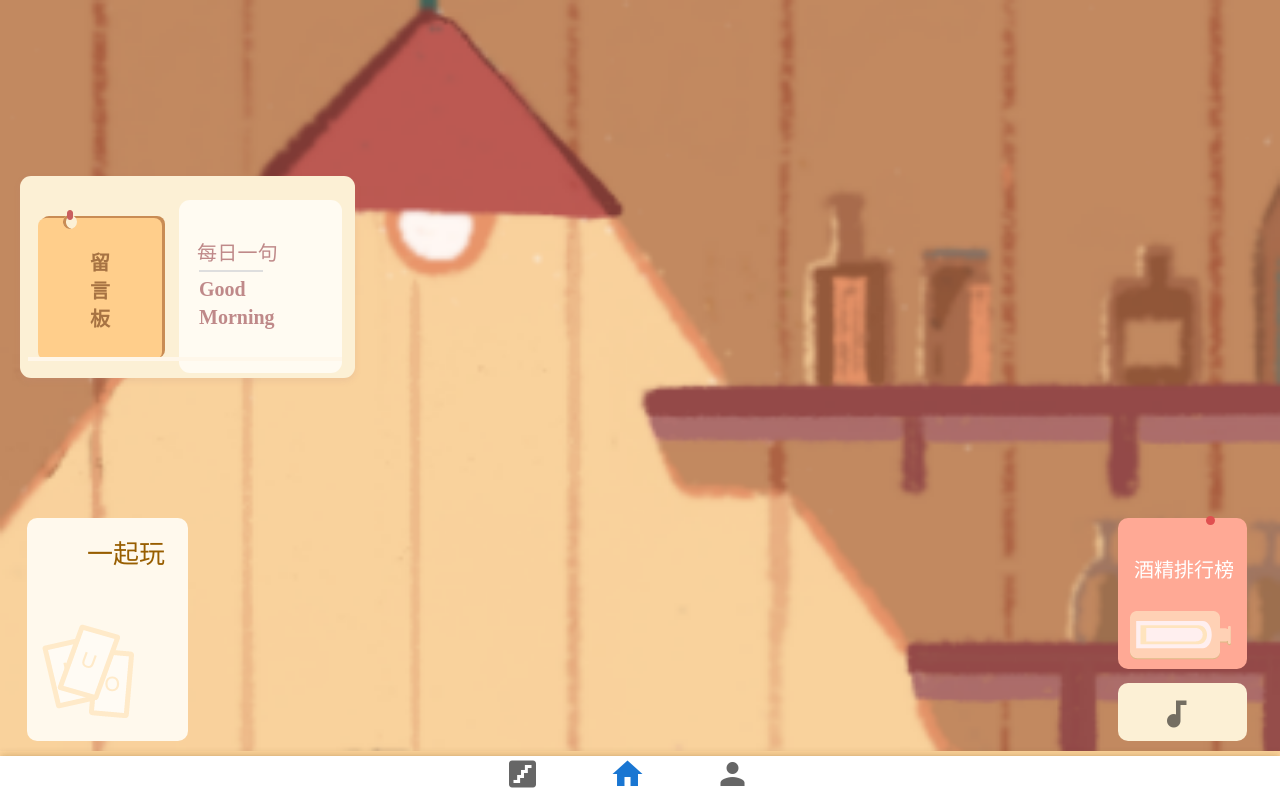
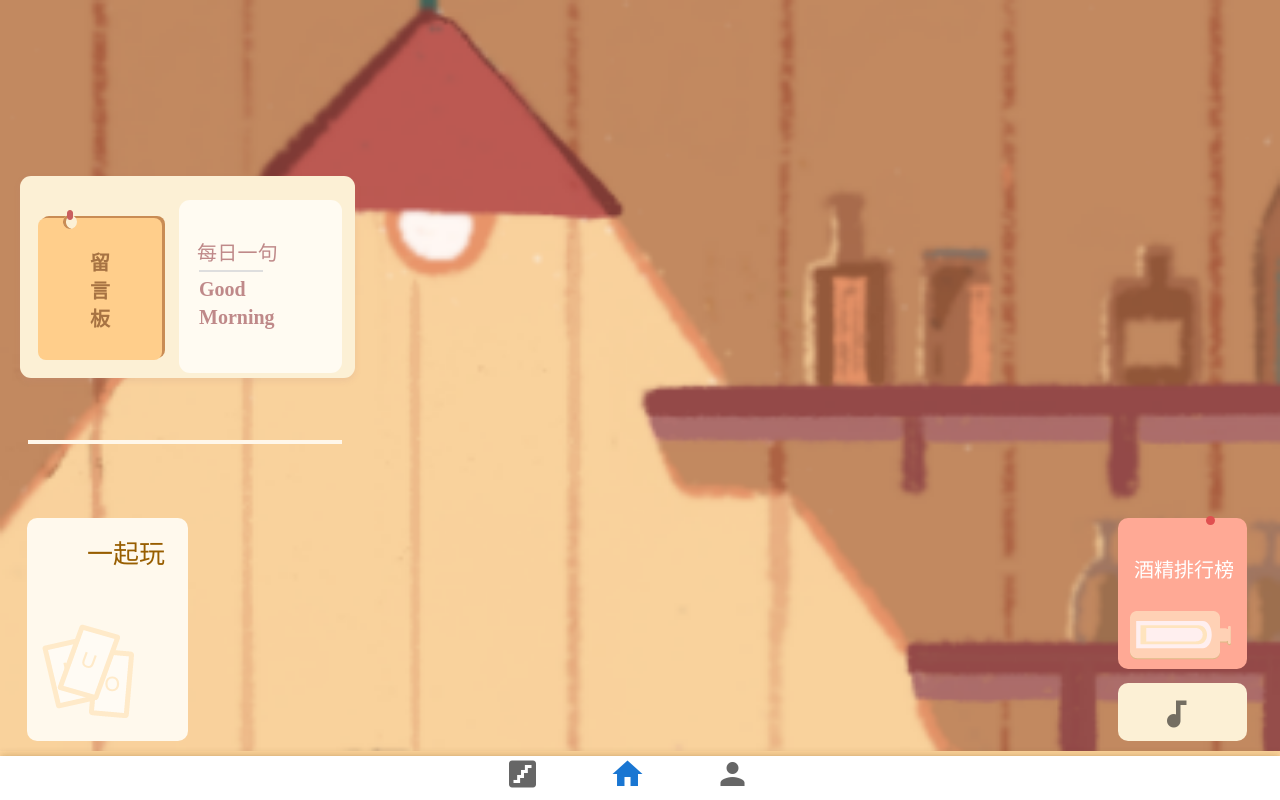
Before and after one commit to Quophic/JiuGuan, a Vue app in the folder jiuguan/: page /home in a window 1280 px wide. Built offline with nearby package versions, Linux system fonts and the light colour scheme.

Commit message:
Home页面分割线适配

```diff
--- a/jiuguan/src/views/Home.vue
+++ b/jiuguan/src/views/Home.vue
@@ -233,7 +233,7 @@ export default {
 
 .carveLine {
   position: absolute;
-  top: 357px;
+  top: 55%;
   left: 28px;
   width: 314px;
   height: 0px;
```
